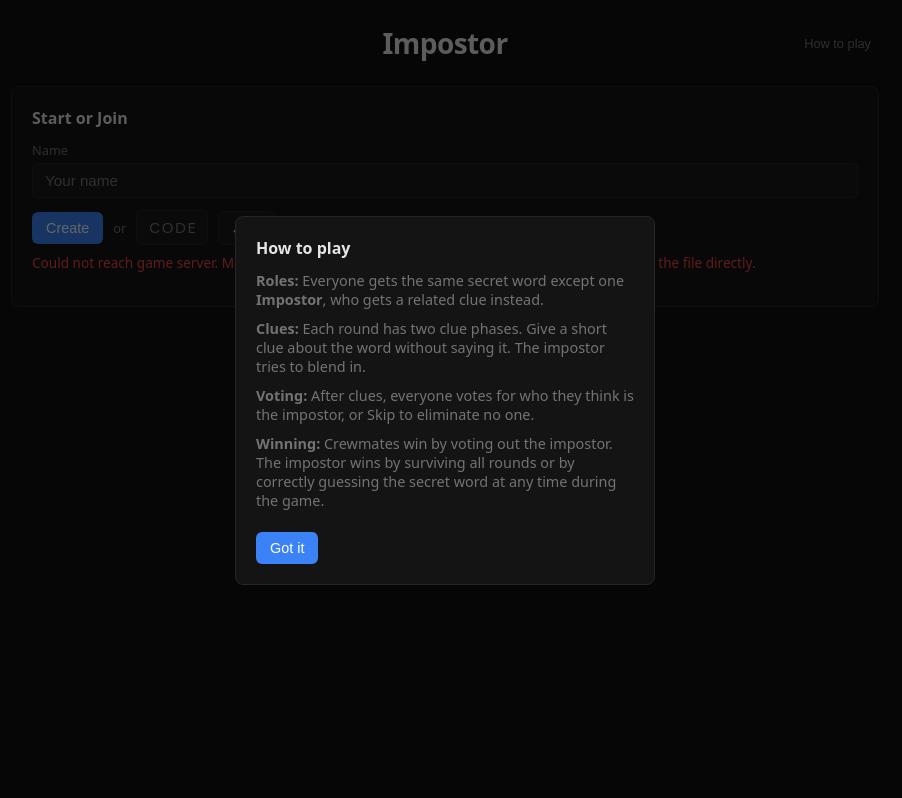
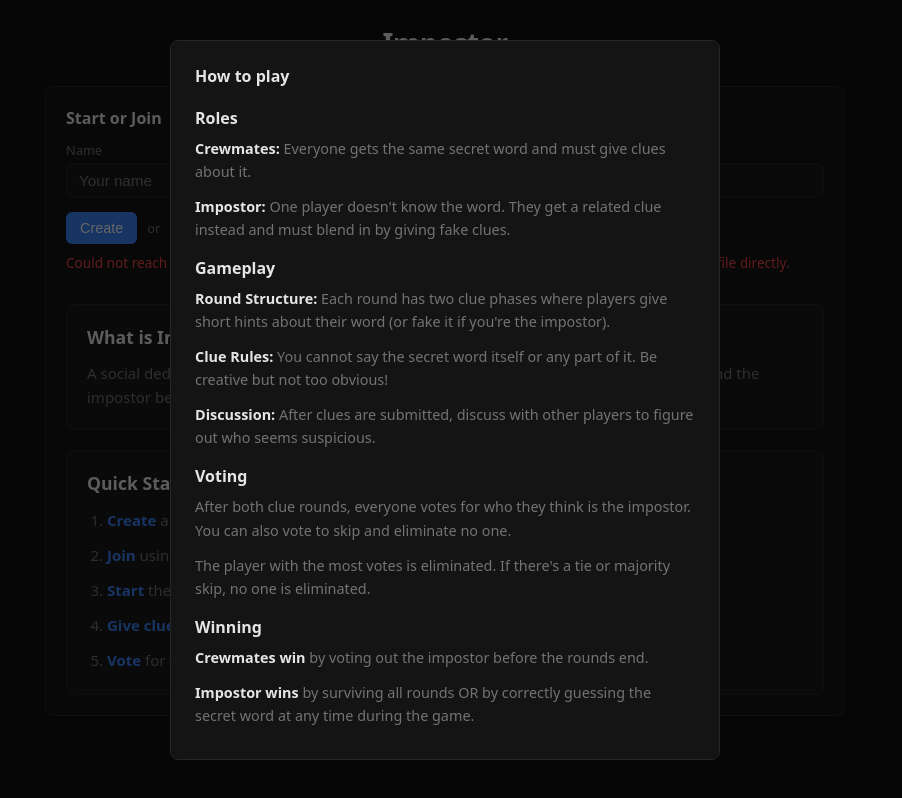
Before and after one commit to himehatsumi/impostor, a website: page public/index.html in a window 1280 px wide. Both pictures are taken after a click on the button "How to play". Shown: the whole page, without its empty margins (195-1097 px from the left). Drawn offline with nearby package versions, Linux system fonts and the light colour scheme; no server answers.

Commit message:
stylistic improvements

```diff
--- a/public/client.js
+++ b/public/client.js
@@ -66,7 +66,7 @@ const phaseTimerEl = document.getElementById('phase-timer');
 const waitingPhaseEl = document.getElementById('waiting-phase');
 const copyCodeBtn = document.getElementById('copy-code-btn');
 const leaveRoomBtn = document.getElementById('leave-room-btn');
-const howToPlayBtn = document.getElementById('how-to-play-btn');
+const howToPlayBtnLobby = document.getElementById('how-to-play-btn-lobby');
 const howToPlayModal = document.getElementById('how-to-play-modal');
 const howToPlayClose = document.getElementById('how-to-play-close');
 const soundMuteCheckbox = document.getElementById('sound-mute');
@@ -812,10 +812,14 @@ leaveRoomBtn.addEventListener('click', () => {
   socket.emit('leaveRoom', { roomCode: state.roomCode });
 });
 
-howToPlayBtn.addEventListener('click', () => {
-  howToPlayModal.classList.remove('hidden');
-  howToPlayModal.setAttribute('aria-hidden', 'false');
-});
+// Lobby how-to-play button
+if (howToPlayBtnLobby) {
+  howToPlayBtnLobby.addEventListener('click', () => {
+    howToPlayModal.classList.remove('hidden');
+    howToPlayModal.setAttribute('aria-hidden', 'false');
+  });
+}
+
 howToPlayClose.addEventListener('click', () => {
   howToPlayModal.classList.add('hidden');
   howToPlayModal.setAttribute('aria-hidden', 'true');
--- a/public/index.html
+++ b/public/index.html
@@ -12,12 +12,11 @@
     <div id="app">
       <header class="app-header">
         <h1>Impostor</h1>
-        <button type="button" id="how-to-play-btn" class="text-btn">How to play</button>
       </header>
 
       <main class="app-main">
         <!-- Start / Join -->
-        <section id="lobby-screen" class="card">
+        <section id="lobby-screen" class="card lobby-centered">
           <h2>Start or Join</h2>
           <div class="form-row">
             <label for="nickname">Name</label>
@@ -28,8 +27,28 @@
             <span class="or-label">or</span>
             <input id="join-code" type="text" placeholder="Code" maxlength="4" class="room-input" />
             <button id="join-btn" class="secondary">Join</button>
+            <button type="button" id="how-to-play-btn-lobby" class="secondary">How to play</button>
           </div>
           <p id="lobby-error" class="error-text"></p>
+
+          <!-- Game Info Section -->
+          <div class="lobby-info">
+            <div class="info-card">
+              <h3>What is Impostor?</h3>
+              <p>A social deduction word game where one player doesn't know the secret word. Can you find the impostor before they figure it out?</p>
+            </div>
+
+            <div class="info-card">
+              <h3>Quick Start</h3>
+              <ol class="quick-start-list">
+                <li><strong>Create</strong> a room and share the code with friends</li>
+                <li><strong>Join</strong> using the 4-letter code</li>
+                <li><strong>Start</strong> the game when everyone is ready</li>
+                <li><strong>Give clues</strong> about your word (or fake it!)</li>
+                <li><strong>Vote</strong> for who you think is the impostor</li>
+              </ol>
+            </div>
+          </div>
         </section>
 
         <!-- Game -->
@@ -189,10 +208,24 @@
         <div class="modal-backdrop"></div>
         <div class="modal-content">
           <h2>How to play</h2>
-          <p><strong>Roles:</strong> Everyone gets the same secret word except one <strong>Impostor</strong>, who gets a related clue instead.</p>
-          <p><strong>Clues:</strong> Each round has two clue phases. Give a short clue about the word without saying it. The impostor tries to blend in.</p>
-          <p><strong>Voting:</strong> After clues, everyone votes for who they think is the impostor, or Skip to eliminate no one.</p>
-          <p><strong>Winning:</strong> Crewmates win by voting out the impostor. The impostor wins by surviving all rounds or by correctly guessing the secret word at any time during the game.</p>
+
+          <h3>Roles</h3>
+          <p><strong>Crewmates:</strong> Everyone gets the same secret word and must give clues about it.</p>
+          <p><strong>Impostor:</strong> One player doesn't know the word. They get a related clue instead and must blend in by giving fake clues.</p>
+
+          <h3>Gameplay</h3>
+          <p><strong>Round Structure:</strong> Each round has two clue phases where players give short hints about their word (or fake it if you're the impostor).</p>
+          <p><strong>Clue Rules:</strong> You cannot say the secret word itself or any part of it. Be creative but not too obvious!</p>
+          <p><strong>Discussion:</strong> After clues are submitted, discuss with other players to figure out who seems suspicious.</p>
+
+          <h3>Voting</h3>
+          <p>After both clue rounds, everyone votes for who they think is the impostor. You can also vote to skip and eliminate no one.</p>
+          <p>The player with the most votes is eliminated. If there's a tie or majority skip, no one is eliminated.</p>
+
+          <h3>Winning</h3>
+          <p><strong>Crewmates win</strong> by voting out the impostor before the rounds end.</p>
+          <p><strong>Impostor wins</strong> by surviving all rounds OR by correctly guessing the secret word at any time during the game.</p>
+
           <button type="button" id="how-to-play-close" class="primary">Got it</button>
         </div>
       </div>
--- a/public/styles.css
+++ b/public/styles.css
@@ -216,6 +216,60 @@ button:disabled {
   font-size: 0.85rem;
 }
 
+/* Lobby Centered Layout */
+.lobby-centered {
+  max-width: 800px;
+  margin: 0 auto;
+}
+
+/* Lobby Info Section */
+.lobby-info {
+  margin-top: 32px;
+  display: flex;
+  flex-direction: column;
+  gap: 20px;
+}
+
+.info-card {
+  background: var(--bg-elevated);
+  border: 1px solid var(--border);
+  border-radius: var(--radius);
+  padding: 20px;
+}
+
+.info-card h3 {
+  margin: 0 0 12px;
+  font-size: 1.1rem;
+  font-weight: 600;
+  color: var(--text);
+}
+
+.info-card p {
+  margin: 0;
+  color: var(--text-muted);
+  line-height: 1.6;
+}
+
+.quick-start-list {
+  margin: 0;
+  padding-left: 20px;
+  color: var(--text-muted);
+  line-height: 1.8;
+}
+
+.quick-start-list li {
+  margin-bottom: 8px;
+}
+
+.quick-start-list li:last-child {
+  margin-bottom: 0;
+}
+
+.quick-start-list strong {
+  color: var(--accent);
+  font-weight: 600;
+}
+
 .room-header {
   display: flex;
   justify-content: space-between;
@@ -284,24 +338,43 @@ button:disabled {
   background: var(--bg-panel);
   border: 1px solid var(--border);
   border-radius: var(--radius);
-  padding: 20px;
-  max-width: 420px;
+  padding: 24px;
+  max-width: 550px;
   max-height: 90vh;
   overflow-y: auto;
 }
 
 .modal-content h2 {
   margin-top: 0;
+  margin-bottom: 20px;
+}
+
+.modal-content h3 {
+  margin: 16px 0 8px;
+  font-size: 1rem;
+  font-weight: 600;
+  color: var(--text);
+}
+
+.modal-content h3:first-of-type {
+  margin-top: 0;
 }
 
 .modal-content p {
-  margin: 0 0 10px;
+  margin: 0 0 12px;
   font-size: 0.9rem;
   color: var(--text-muted);
+  line-height: 1.6;
+}
+
+.modal-content p strong {
+  color: var(--text);
+  font-weight: 600;
 }
 
 .modal-content .primary {
-  margin-top: 12px;
+  margin-top: 20px;
+  width: 100%;
 }
 
 .sound-toggle {
```
